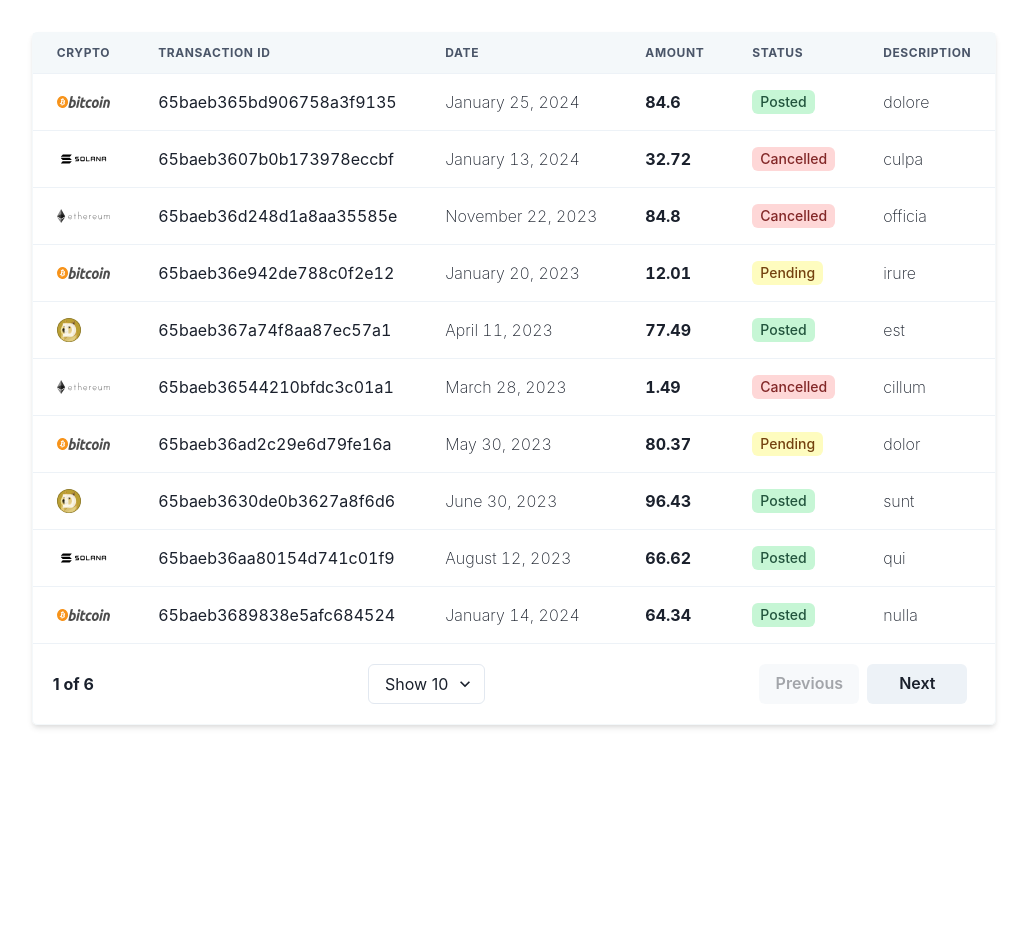
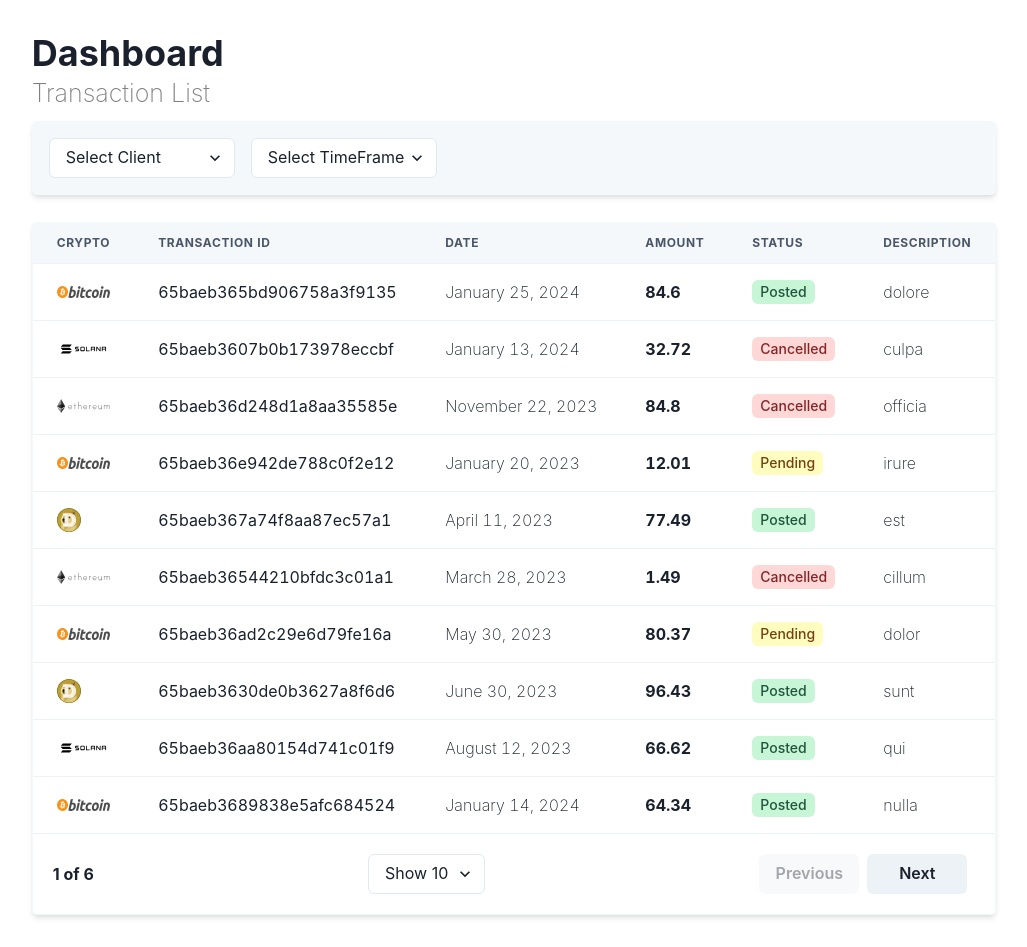
Before and after one commit to carlostrujillosamper/transaction-dashboard, a React (Vite) app: page / in a window 1280 px wide. Shown: the whole page, without its empty margins (126-1153 px from the left). Before the commit the page ends 800 px from the top, so only its background shows below. Built offline with nearby package versions, Linux system fonts and the light colour scheme.

Commit message:
feat(Dashboard): Create Dashboard layout with new components

```diff
--- a/src/App.tsx
+++ b/src/App.tsx
@@ -1,11 +1,11 @@
 import { ChakraProvider } from "@chakra-ui/react";
 import "./App.css";
-import { TransactionTable } from "./components/Transactions/TransactionTable/TransactionTable";
+import { Dashboard } from "./layouts/Dashboard";
 
 function App() {
   return (
     <ChakraProvider>
-      <TransactionTable />
+      <Dashboard />
     </ChakraProvider>
   );
 }
--- a/src/api/transactions.ts
+++ b/src/api/transactions.ts
@@ -1,15 +1,15 @@
 import { FetchTransactionsOptions, TransactionsResponse } from "./types";
 const BASE_URL = "/api/transactions";
 
-export const fetchTransactions = async ({
-  accountId,
+export const fetchTransactionsByClient = async ({
+  clientId,
   startDate,
   endDate,
   cursor,
   pageSize = 100,
 }: FetchTransactionsOptions): Promise<TransactionsResponse> => {
   try {
-    const queryString = `?accountId=${accountId}${
+    const queryString = `?clientId=${clientId}${
       startDate ? `&startDate=${startDate}` : ""
     }${endDate ? `&endDate=${endDate}` : ""}${
       cursor ? `&cursor=${cursor}` : ""
--- a/src/api/types.ts
+++ b/src/api/types.ts
@@ -3,11 +3,11 @@ import { Transaction } from "../components/Transactions/types";
 export interface TransactionsResponse {
   transactions: Transaction[];
   totalTransactions: number;
-  totalAmount: number;
+  totalAmountInDollars: number;
 }
 
 export  interface FetchTransactionsOptions {
-  accountId: string;
+  clientId: string;
   startDate?: string;
   endDate?: string;
   cursor?: string; // Cursor for pagination
--- /dev/null
+++ b/src/layouts/Dashboard.tsx
@@ -0,0 +1,57 @@
+import {
+  Box,
+  HStack,
+  Text,
+  VStack,
+  Heading,
+  Select,
+} from "@chakra-ui/react";
+import { TransactionTable } from "../components/Transactions/TransactionTable/TransactionTable";
+
+export function Dashboard() {
+  return (
+    <>
+      <VStack>
+        <Box w="100%">
+          <Heading as="h1" size="xl" textAlign="left">
+            Dashboard
+          </Heading>
+          <Text fontWeight={200} fontSize="25px" textAlign="left" color="grey">
+            Transaction List
+          </Text>
+        </Box>
+        <Box
+          border="1px solid #F4F8FA"
+          rounded={5}
+          boxShadow="md"
+          w="100%"
+          padding={4}
+          bgColor="#F4F8FA"
+          marginBottom="2%"
+        >
+          <HStack spacing={4} >
+            <Select
+              placeholder="Select Client"
+              w="20%"
+              bgColor="white"
+            >
+              <option value="option1">Client 1</option>
+              <option value="option2">Client 2</option>
+            </Select>
+            <Select
+              placeholder="Select TimeFrame"
+              w="20%"
+              bgColor="white"
+            >
+              <option value="option1">Last Month</option>
+              <option value="option2">Last 3 months</option>
+              <option value="option2">Last 6 months</option>
+              <option value="option2">Last Year</option>
+            </Select>
+          </HStack>
+        </Box>
+        <TransactionTable />
+      </VStack>
+    </>
+  );
+}
```
